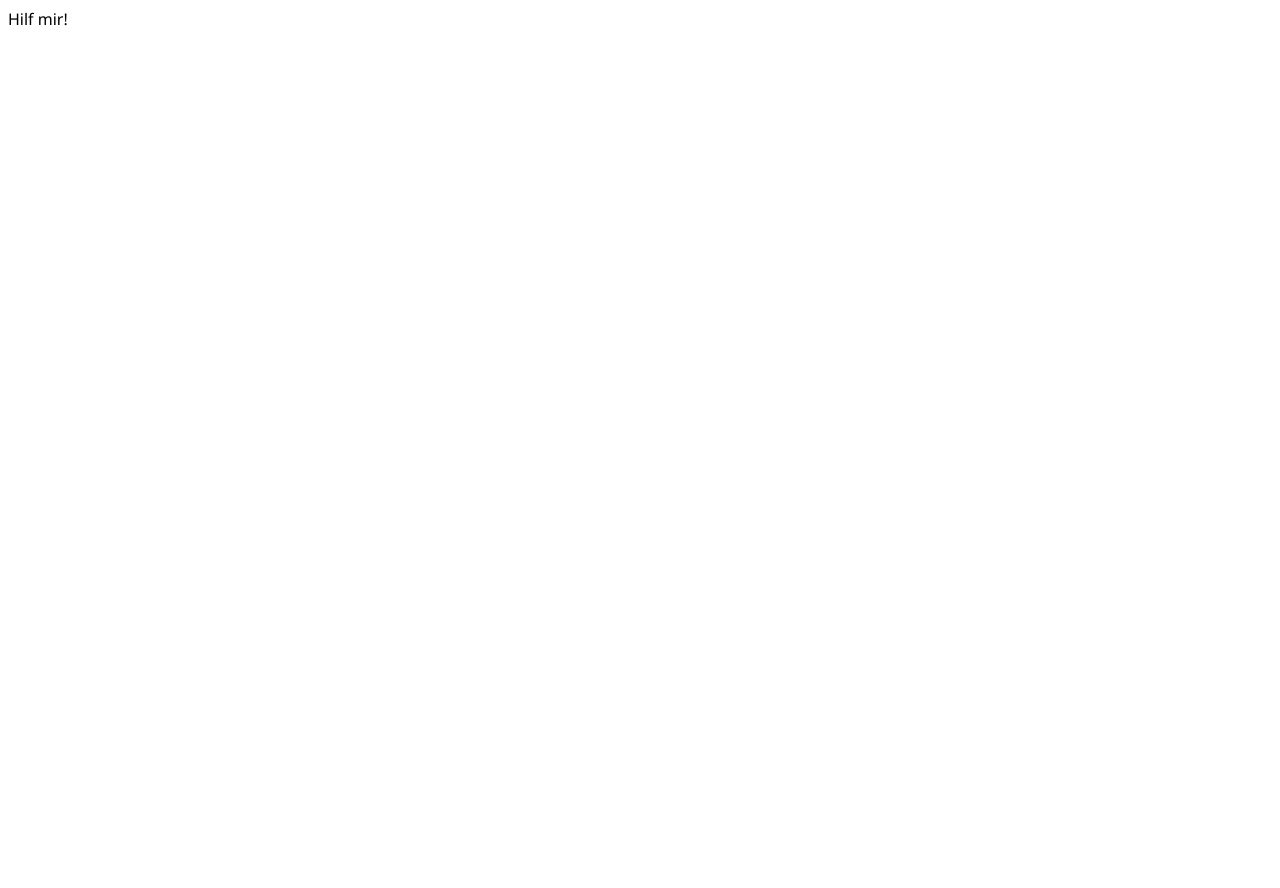
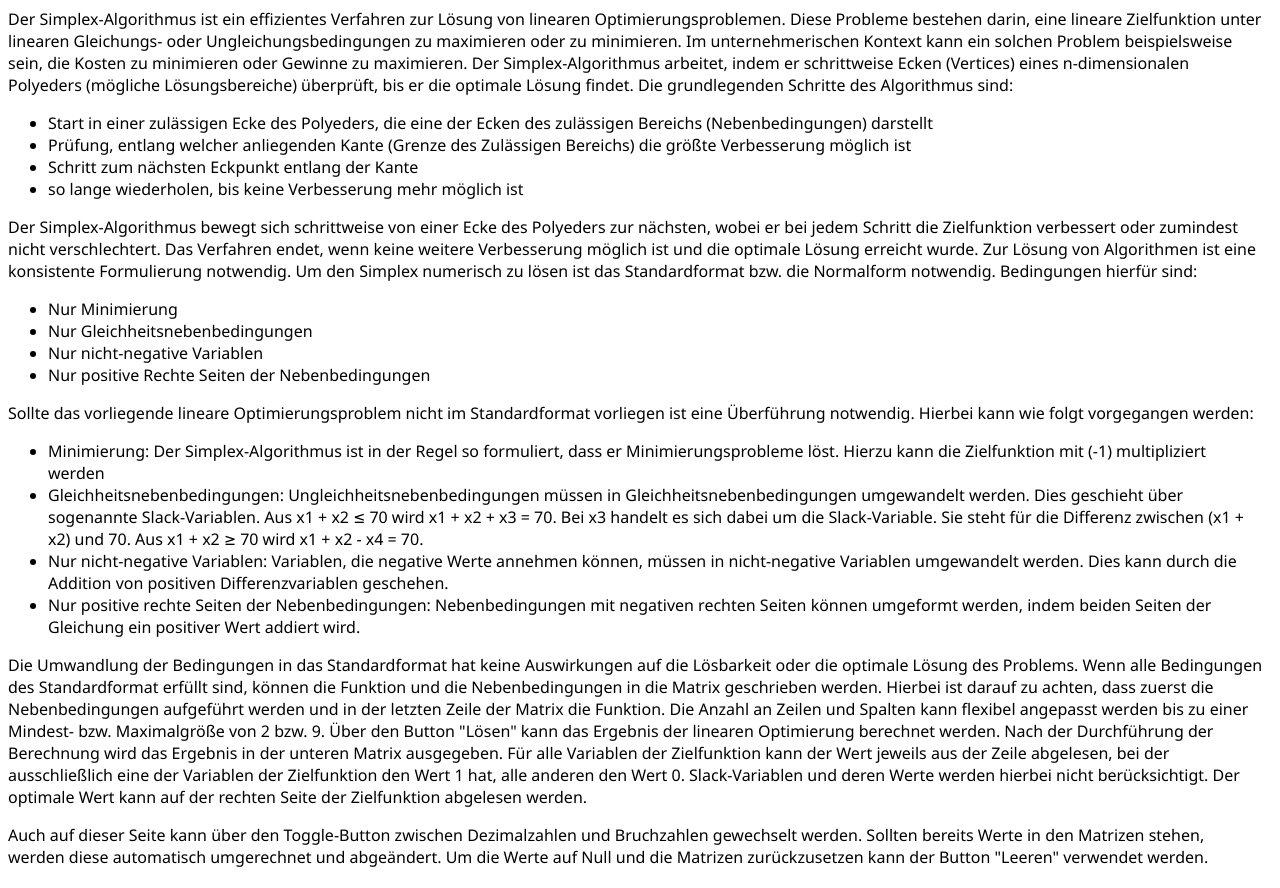
Before and after one commit to finitearth/Gaussian-Elimination-GUI, a website: page src/pages/help-pages/help-simplex.html in a window 1280 px wide. Before the commit the page ends 800 px from the top, so only its background shows below. Drawn offline with Linux system fonts and the light colour scheme.

Commit message:
help simplex

```diff
--- a/src/pages/help-pages/help-simplex.html
+++ b/src/pages/help-pages/help-simplex.html
@@ -13,7 +13,87 @@
 
 <body class="help-body">
     <div class="help-content">
-        Hilf mir!
+        <p>
+            Der Simplex-Algorithmus ist ein effizientes Verfahren zur Lösung von linearen Optimierungsproblemen. Diese Probleme
+            bestehen darin, eine lineare Zielfunktion unter linearen Gleichungs- oder Ungleichungsbedingungen zu maximieren oder
+            zu minimieren. Im unternehmerischen Kontext kann ein solchen Problem beispielsweise sein, die Kosten zu minimieren
+            oder Gewinne zu maximieren. Der Simplex-Algorithmus arbeitet, indem er schrittweise Ecken (Vertices) eines
+            n-dimensionalen Polyeders (mögliche Lösungsbereiche) überprüft, bis er die optimale Lösung findet. Die grundlegenden
+            Schritte des Algorithmus sind:
+        </p>
+        <ul>
+            <li>
+                Start in einer zulässigen Ecke des Polyeders, die eine der Ecken des zulässigen Bereichs (Nebenbedingungen) darstellt
+            </li>
+            <li>
+                Prüfung, entlang welcher anliegenden Kante (Grenze des Zulässigen Bereichs) die größte Verbesserung möglich ist
+            </li>
+            <li>
+                Schritt zum nächsten Eckpunkt entlang der Kante
+            </li>
+            <li>
+                so lange wiederholen, bis keine Verbesserung mehr möglich ist
+            </li>
+        </ul>
+        <p>
+            Der Simplex-Algorithmus bewegt sich schrittweise von einer Ecke des Polyeders zur nächsten, wobei er bei jedem Schritt
+            die Zielfunktion verbessert oder zumindest nicht verschlechtert. Das Verfahren endet, wenn keine weitere Verbesserung
+            möglich ist und die optimale Lösung erreicht wurde. Zur Lösung von Algorithmen ist eine konsistente Formulierung notwendig.
+            Um den Simplex numerisch zu lösen ist das Standardformat bzw. die Normalform notwendig. Bedingungen hierfür sind:
+        </p>
+        <ul>
+            <li>
+                Nur Minimierung
+            </li>
+            <li>
+                Nur Gleichheitsnebenbedingungen
+            </li>
+            <li>
+                Nur nicht-negative Variablen
+            </li>
+            <li>
+                Nur positive Rechte Seiten der Nebenbedingungen
+            </li>
+        </ul>
+        <p>
+            Sollte das vorliegende lineare Optimierungsproblem nicht im Standardformat vorliegen ist eine Überführung notwendig.
+            Hierbei kann wie folgt vorgegangen werden:
+        </p>
+        <ul>
+            <li>
+                Minimierung: Der Simplex-Algorithmus ist in der Regel so formuliert, dass er Minimierungsprobleme löst. Hierzu kann
+                die Zielfunktion mit (-1) multipliziert werden
+            </li>
+            <li>
+                Gleichheitsnebenbedingungen: Ungleichheitsnebenbedingungen müssen in Gleichheitsnebenbedingungen umgewandelt werden.
+                Dies geschieht über sogenannte Slack-Variablen. Aus x1 + x2 ≤ 70 wird x1 + x2 + x3 = 70. Bei x3 handelt es sich dabei
+                um die Slack-Variable. Sie steht für die Differenz zwischen (x1 + x2) und 70. Aus x1 + x2 ≥ 70 wird x1 + x2 - x4 = 70.
+            </li>
+            <li>
+                Nur nicht-negative Variablen: Variablen, die negative Werte annehmen können, müssen in nicht-negative Variablen
+                umgewandelt werden. Dies kann durch die Addition von positiven Differenzvariablen geschehen.
+            </li>
+            <li>
+                Nur positive rechte Seiten der Nebenbedingungen: Nebenbedingungen mit negativen rechten Seiten können umgeformt werden,
+                indem beiden Seiten der Gleichung ein positiver Wert addiert wird.
+            </li>
+        </ul>
+        <p>
+            Die Umwandlung der Bedingungen in das Standardformat hat keine Auswirkungen auf die Lösbarkeit oder die optimale Lösung
+            des Problems. Wenn alle Bedingungen des Standardformat erfüllt sind, können die Funktion und die Nebenbedingungen in die
+            Matrix geschrieben werden. Hierbei ist darauf zu achten, dass zuerst die Nebenbedingungen aufgeführt werden und in der
+            letzten Zeile der Matrix die Funktion. Die Anzahl an Zeilen und Spalten kann flexibel angepasst werden bis zu einer
+            Mindest- bzw. Maximalgröße von 2 bzw. 9. Über den Button "Lösen" kann das Ergebnis der linearen Optimierung berechnet
+            werden. Nach der Durchführung der Berechnung wird das Ergebnis in der unteren Matrix ausgegeben. Für alle Variablen
+            der Zielfunktion kann der Wert jeweils aus der Zeile abgelesen, bei der ausschließlich eine der Variablen der
+            Zielfunktion den Wert 1 hat, alle anderen den Wert 0. Slack-Variablen und deren Werte werden hierbei nicht berücksichtigt.
+            Der optimale Wert kann auf der rechten Seite der Zielfunktion abgelesen werden.
+        </p>
+        <p>
+            Auch auf dieser Seite kann über den Toggle-Button zwischen Dezimalzahlen und Bruchzahlen gewechselt werden. Sollten
+            bereits Werte in den Matrizen stehen, werden diese automatisch umgerechnet und abgeändert. Um die Werte auf Null
+            und die Matrizen zurückzusetzen kann der Button "Leeren" verwendet werden.
+        </p>
     </div>
 </body>
 
```
